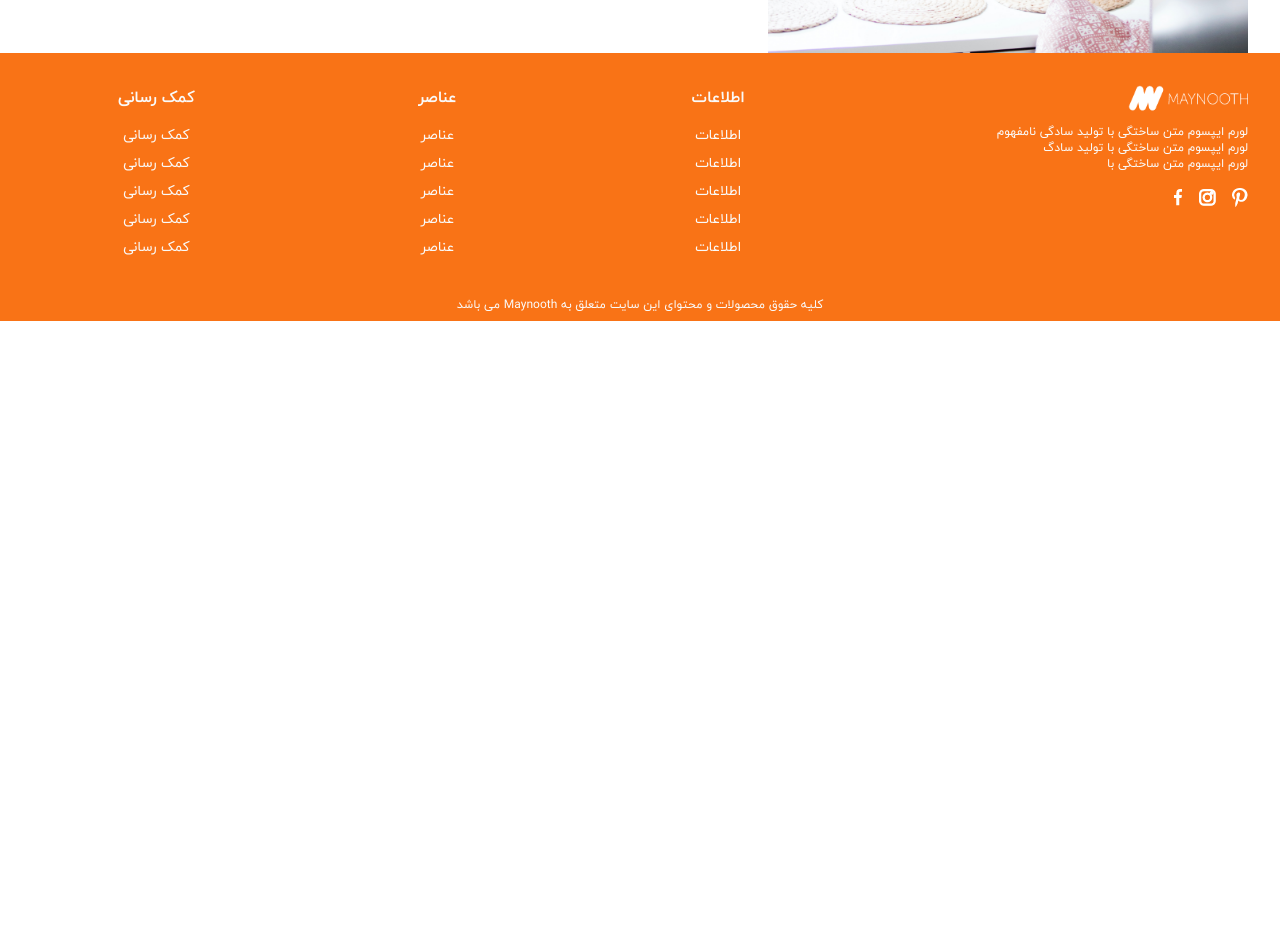
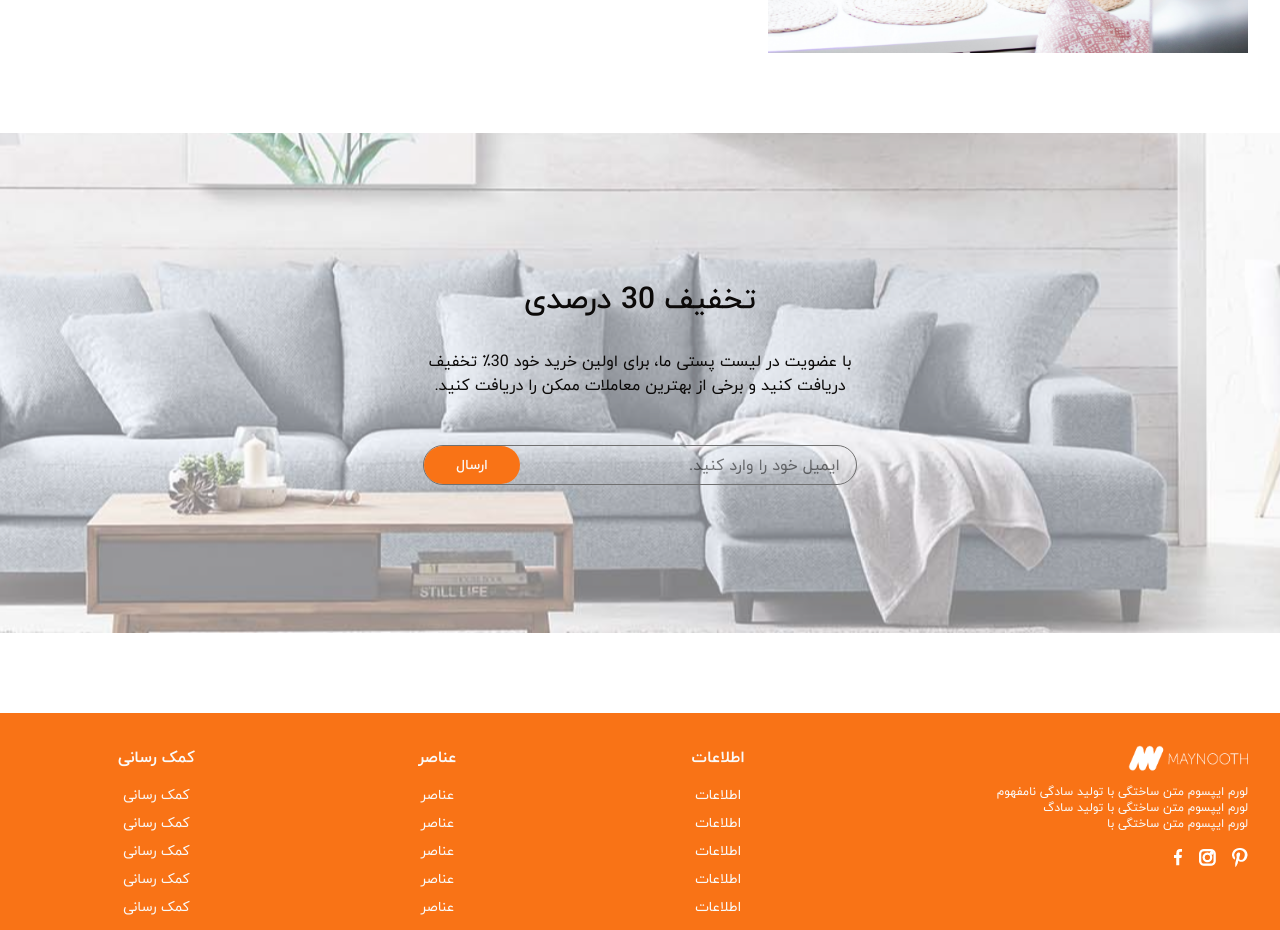
Before and after one commit to hp0098v1/site-collection-maynooth, a React (Vite) app: page / in a window 1280 px wide. Shown: the part 4940-5870 px from the top of the page. Before the commit the page ends 5261 px from the top, so only its background shows below. Built offline with nearby package versions, Linux system fonts and the light colour scheme.

Commit message:
add subscription section

```diff
--- /dev/null
+++ b/src/components/home/Subscription.tsx
@@ -0,0 +1,29 @@
+import { Button } from "@/components/ui/button";
+
+const Subscription = () => {
+  return (
+    <div className="relative flex justify-center items-center my-20 bg-[url('/assets/images/home/subscribe-image.png')] bg-center bg-no-repeat min-h-[500px]">
+      <div className="absolute inset-0 size-full bg-white/50"></div>
+      <div className="relative z-10 flex flex-col justify-center items-center text-center max-w-xl">
+        <h2 className="self-center text-3xl font-medium ">تخفیف 30 درصدی</h2>
+        <p className="mt-8 mb-12 text-base leading-6 text-center max-w-md">
+          با عضویت در لیست پستی ما، برای اولین خرید خود 30٪ تخفیف دریافت کنید و
+          برخی از بهترین معاملات ممکن را دریافت کنید.
+        </p>
+
+        <div className="flex border rounded-full  h-10 pr-4">
+          <input
+            type="email"
+            placeholder="ایمیل خود را وارد کنید."
+            className="bg-transparent block w-[200px] md:w-[320px] h-full outline-none placeholder:text-black/50"
+          />
+          <Button className="block rounded-full h-full" size="lg">
+            ارسال
+          </Button>
+        </div>
+      </div>
+    </div>
+  );
+};
+
+export default Subscription;
--- /dev/null
+++ b/src/components/home/SummerSale.tsx
@@ -0,0 +1,5 @@
+const SummerSale = () => {
+  return <div>SummerSale</div>;
+};
+
+export default SummerSale;
--- a/src/pages/Home.tsx
+++ b/src/pages/Home.tsx
@@ -2,6 +2,8 @@ import Hero from "@/components/home/Hero";
 import Showcase from "@/components/home/Showcase";
 import Offer from "@/components/home/Offer";
 import Inspirations from "@/components/home/Inspirations";
+import SummerSale from "@/components/home/SummerSale";
+import Subscription from "@/components/home/Subscription";
 
 const Home = () => {
   return (
@@ -19,8 +21,10 @@ const Home = () => {
       <Inspirations />
 
       {/*TODO: Summer Sale */}
+      {/* <SummerSale /> */}
 
       {/*TODO: Subscription */}
+      <Subscription />
     </>
   );
 };
```
